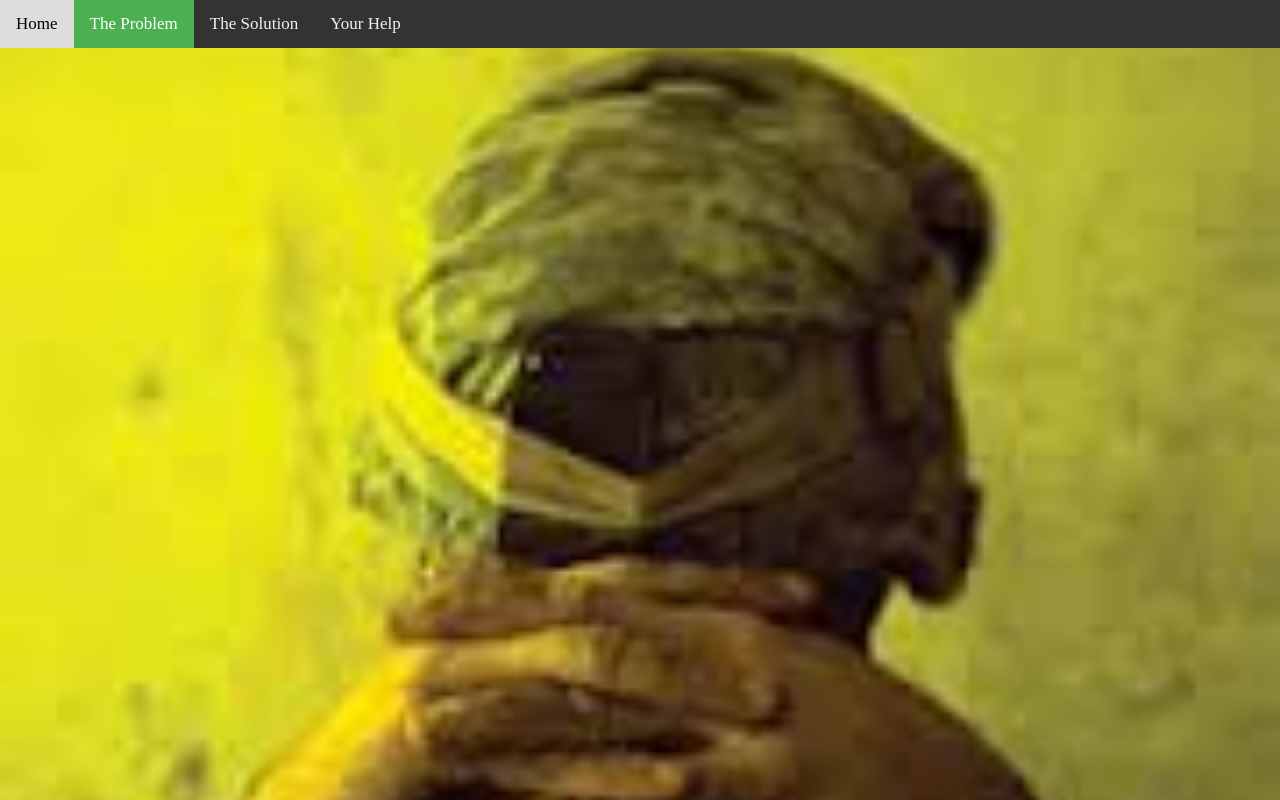
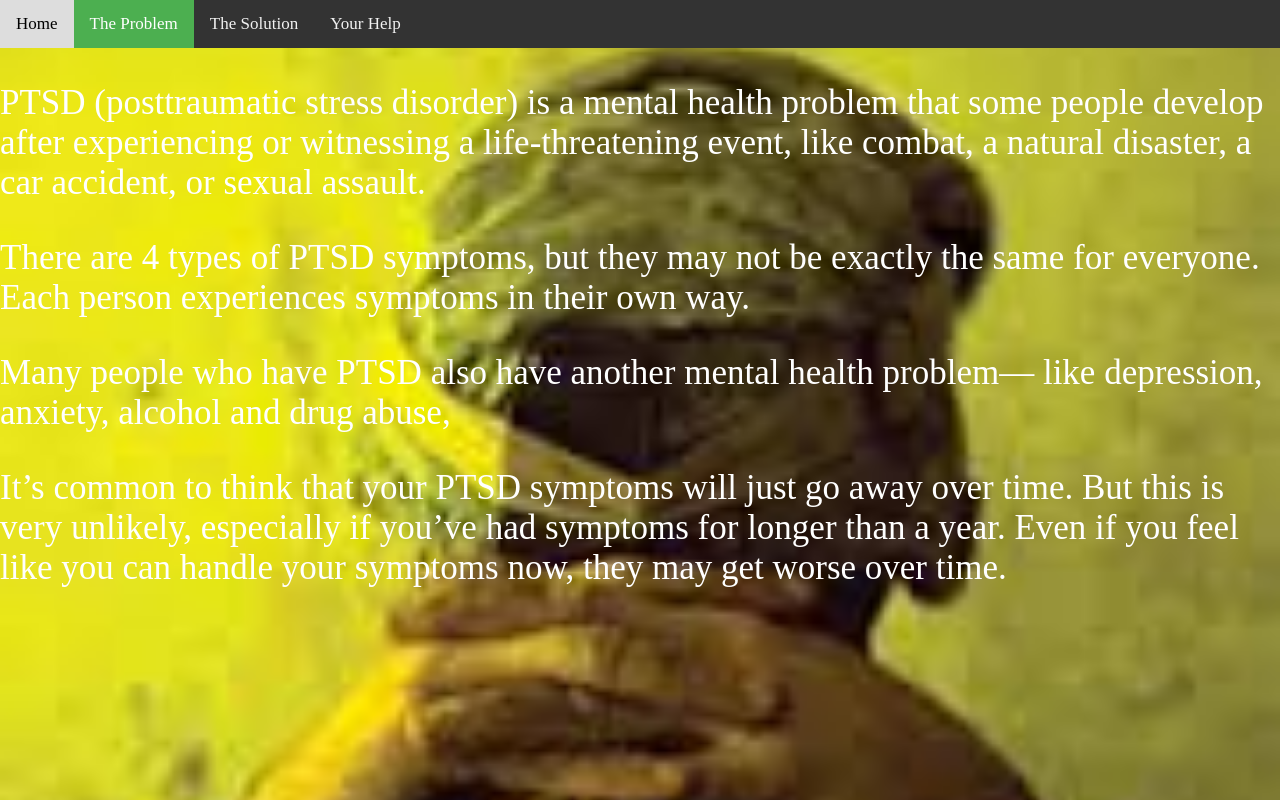
Before and after one commit to kdelimbeis/charity, a plain HTML site: page problem.html in a window 1280 px wide. Drawn offline with Linux system fonts and the light colour scheme.

Commit message:
updated problem

```diff
--- a/index.css
+++ b/index.css
@@ -1,3 +1,8 @@
+.issues{
+  color: white;
+  font-size: 35px;
+}
+
 .index {
 	background-image: url("ptsdbrain.png");
 	background-size: cover;
--- a/problem.html
+++ b/problem.html
@@ -13,6 +13,12 @@
   <a href="help.html">Your Help</a>
 </div>
 
+<div class="issues">
+	<p>PTSD (posttraumatic stress disorder) is a mental health problem that some people develop after experiencing or witnessing a life-threatening event, like combat, a natural disaster, a car accident, or sexual assault. </p>
+	<p>There are 4 types of PTSD symptoms, but they may not be exactly the same for everyone. Each person experiences symptoms in their own way. </p>
+	<p>Many people who have PTSD also have another mental health problem— like depression, anxiety, alcohol and drug abuse,</p>
+	<p>It’s common to think that your PTSD symptoms will just go away over time. But this is very unlikely, especially if you’ve had symptoms for longer than a year. Even if you feel like you can handle your symptoms now, they may get worse over time. </p>
+</div>
 
 
 <script type="text/javascript" src="index.js"></script>
```
